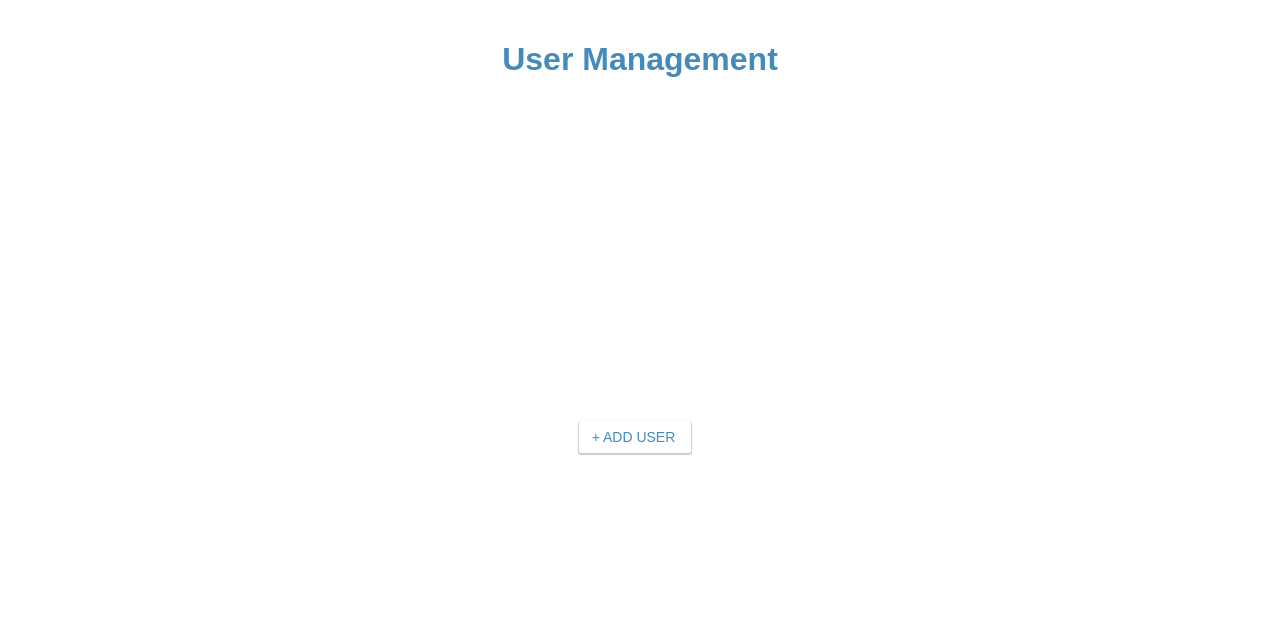
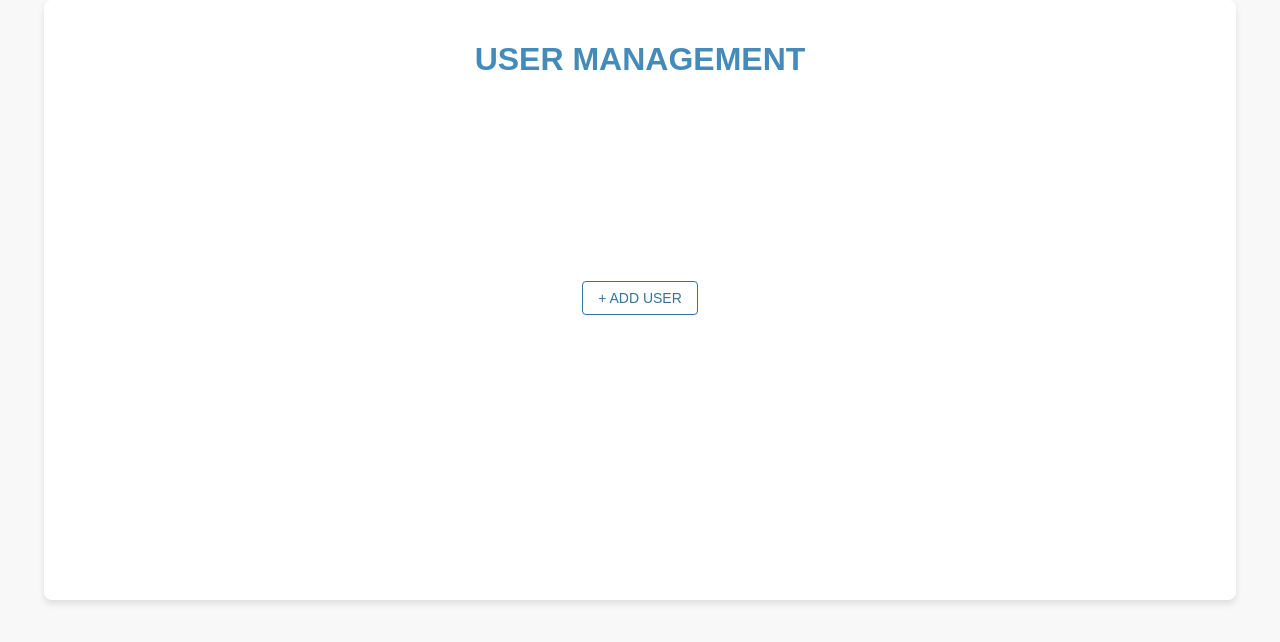
Before and after one commit to bhanuprakash94/React_Typescript_Sample_Project, a React (Create React App) app: page / in a window 1280 px wide. Shown: the top 642 px of the page. Built offline with nearby package versions, Linux system fonts and the light colour scheme.

Commit message:
Update App.css

```diff
--- a/src/App.css
+++ b/src/App.css
@@ -1,83 +1,70 @@
 body {
   font-family: Arial, sans-serif;
+  margin: 0;
+  padding: 0;
+  background-color: #f8f8f8;
 }
 
 .container {
-  max-width: 95%;
+  max-width: 90%;
   margin: 0 auto;
   padding: 20px;
+  background: #fff;
+  border-radius: 8px;
+  box-shadow: 0px 4px 6px rgba(0, 0, 0, 0.1);
+  min-height: 70vh;
+  display: flex;
+  flex-direction: column;
 }
 
 h1 {
   text-align: center;
   color: #458bba;
+  margin-bottom: 20px;
+  text-transform: uppercase;
 }
 
 .controls {
-  justify-content: space-between;
+  display: flex;
+  justify-content: flex-end;
+  align-items: center;
+  gap: 10px;
   margin-bottom: 20px;
-  float: right;
-  position: relative;
-  top: 0px;
 }
 
 .controls input {
   flex: 1;
-  margin-right: 10px;
-  padding: 8px;
+  max-width: 250px;
+  padding: 8px 12px;
+  border: 1px solid #ccc;
+  border-radius: 4px;
+  font-size: 14px;
+  transition: border-color 0.3s;
+}
+
+.controls input:focus {
+  outline: none;
+  border-color: #458bba;
 }
 
 .controls button,
-.container td button,
 .empty_message button {
-  flex: 1;
-  margin-right: 10px;
-  padding: 8px;
-  display: inline-block;
-  padding: 0 15px 0 12px;
-  height: 34px;
-  background: #fff;
+  padding: 8px 15px;
+  background-color: #fff;
+  color: #357399;
+  border: none;
+  border-radius: 4px;
+  cursor: pointer;
   font-size: 14px;
-  font-family: "OpenSans-bold", Arial, sans-serif;
-  color: #458bba;
-  border-radius: 3px;
-  -moz-background-clip: padding;
-  background-clip: padding-box;
   text-transform: uppercase;
-  box-shadow: 0 1px 1px 0 rgba(0, 0, 0, 0.2);
-  border-color: transparent;
-}
-
-.container td button.delete {
-  color: red;
-  background-color: white;
-}
-
-.container td button.delete:hover {
-  color: #fff;
-  background-color: red;
+  transition: background-color 0.3s;
+  border: 1px solid #357399;
 }
 
 .controls button:hover,
-.container td button:hover,
 .empty_message button:hover {
   background: #458bba;
   color: #fff;
-}
-
-.container .empty_message_wrap {
-  height: 73vh;
-  width: 100%;
-  color: gray;
-  display: flex;
-  justify-content: center;
-}
-
-.container .empty_message_wrap .empty_message {
-  display: table-cell;
-  vertical-align: middle;
-  text-align: center;
-  margin: 40vh 40vh 40vh 40vh;
 }
 
 table {
@@ -89,21 +76,117 @@ table {
 table th,
 table td {
   border: 1px solid #ccc;
-  padding: 8px;
+  padding: 12px;
   text-align: left;
+  font-size: 14px;
 }
+
+table th {
+  background: #f8f8f8;
+  color: #458bba;
+  text-transform: uppercase;
+  cursor: pointer;
+  position: relative;
+}
+
+table th:hover {
+  background: #f2f2f2;
+}
+
+table th::after {
+  content: "";
+  position: absolute;
+  right: 10px;
+  top: 50%;
+  transform: translateY(-50%);
+  border: solid transparent;
+  border-width: 5px;
+}
+
+table th.asc::after {
+  border-bottom-color: #458bba;
+}
+
+table th.desc::after {
+  border-top-color: #458bba;
+}
+
+table tr:nth-child(even) {
+  background-color: #f9f9f9;
+}
+
+table tr:hover {
+  background-color: #f1f1f1;
+}
+
+table td {
+  font-size: 14px;
+}
+
 table td.norecord {
+  text-align: center;
+  color: gray;
+  font-size: 16px;
+}
+
+.container td button {
+  padding: 6px 12px;
+  font-size: 12px;
+  border-radius: 4px;
+  border: none;
+  cursor: pointer;
+  transition: background-color 0.3s;
+  min-width: 60px;
+}
+
+.container td button.edit {
+  color: #458bba;
+  background: #fff;
+  border: 1px solid #458bba;
+  margin-right: 2px;
+}
+
+.container td button.edit:hover {
+  background: #458bba;
+  color: #fff;
+}
+
+.container td button.delete {
+  background: white;
+  color: red;
+  border: 1px solid red;
+}
+
+.container td button.delete:hover {
+  background: red;
+  color: #fff;
+}
+
+.container .empty_message_wrap {
+  display: flex;
+  justify-content: center;
+  align-items: center;
+  height: 50vh;
+  color: gray;
+}
+
+.container .empty_message_wrap .empty_message {
   text-align: center;
 }
 
-table th {
-  background: #fff;
-  color: #458bba;
-  text-align: left;
-  font-family: "OpenSans-Semi", Arial, sans-serif;
-  padding: 12px;
+@media (max-width: 768px) {
+  .controls {
+    flex-direction: column;
+    gap: 15px;
+  }
+
+  .controls input {
+    width: 100%;
+  }
+
+  table th,
+  table td {
+    font-size: 12px;
+    padding: 8px;
+  }
 }
-
-table tr:nth-child(even) {
-  background-color: #f2f2f2;
-}
```
